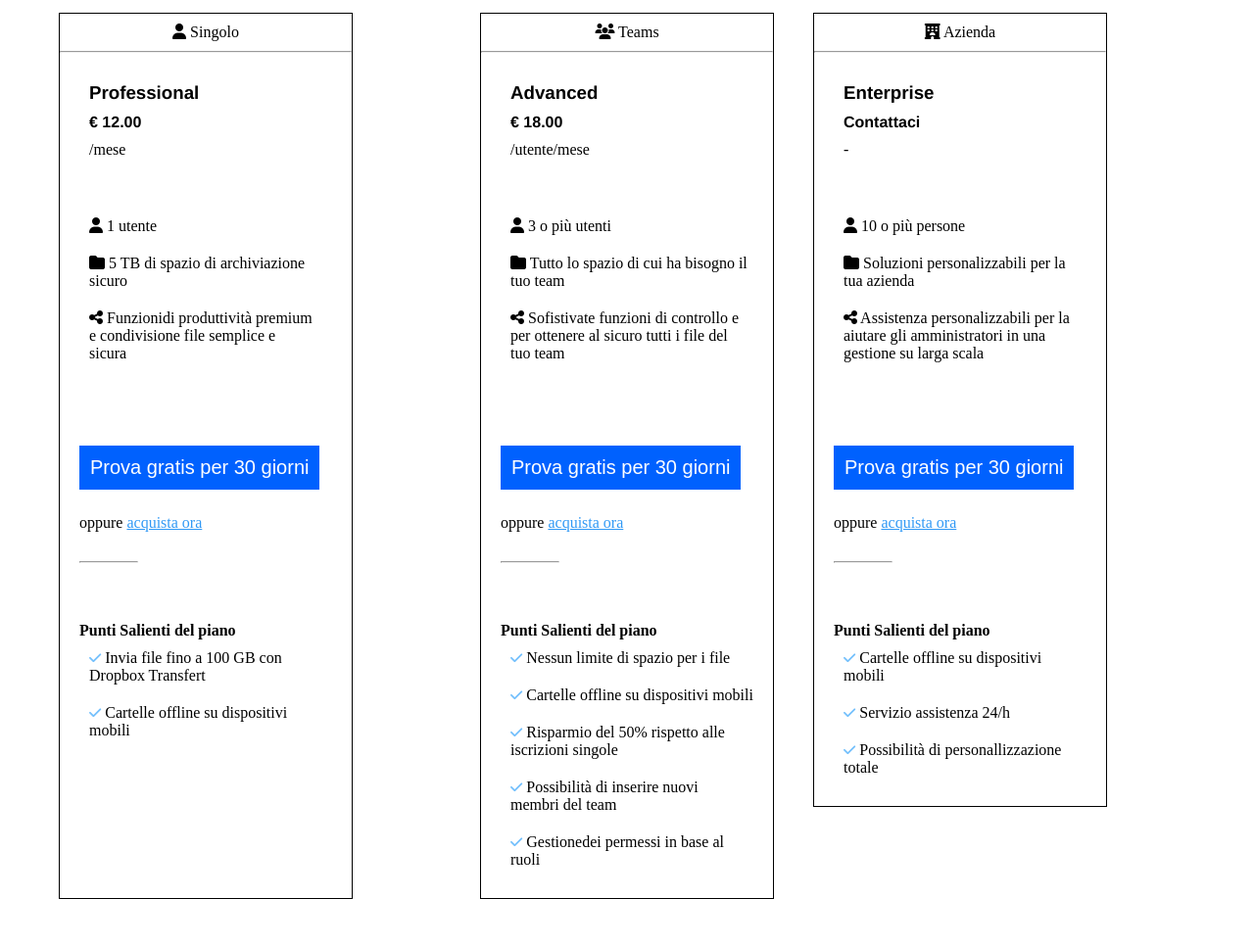
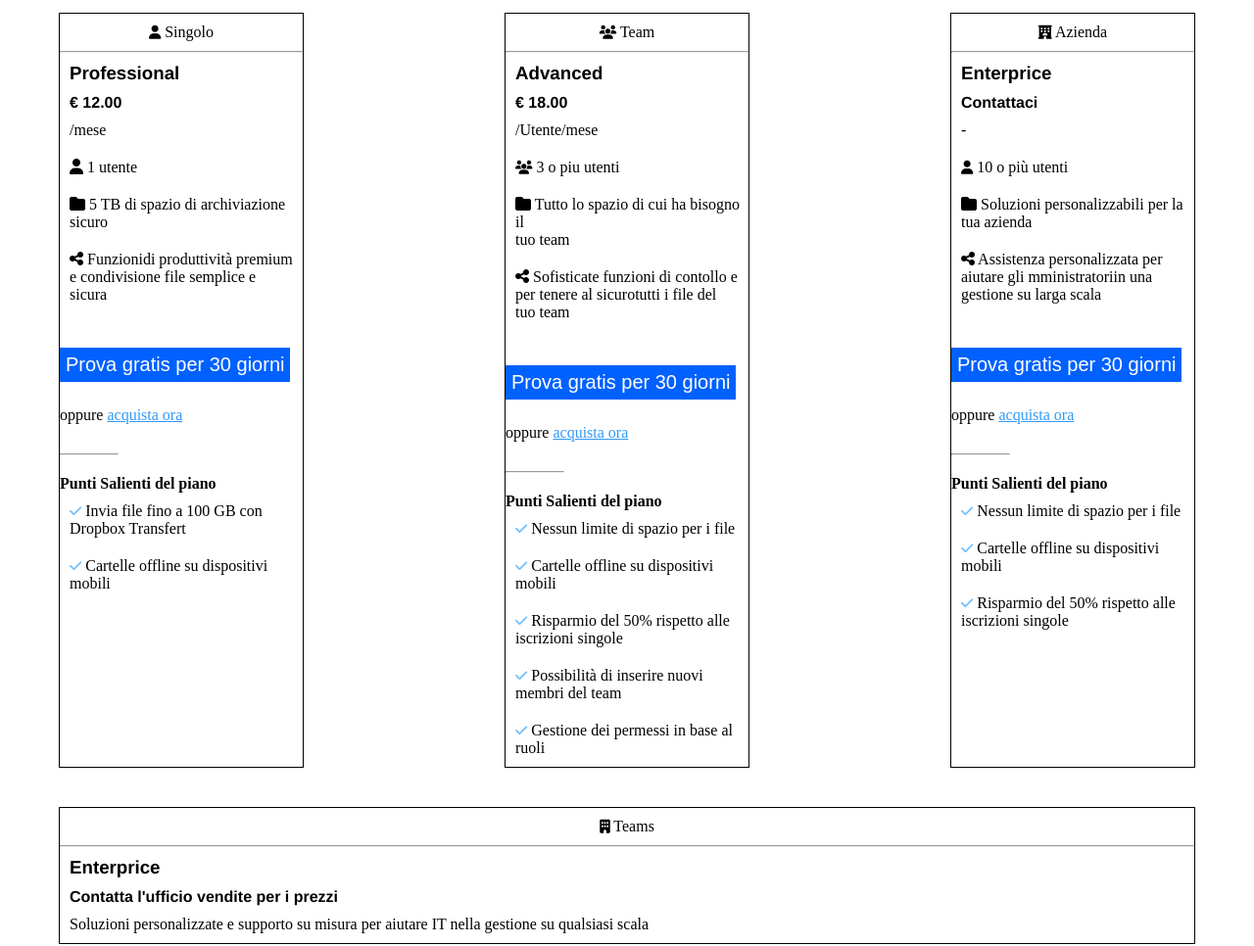
Before and after one commit to GennaroBuonomo/htmlcss-dropbox, a plain HTML site: page index.html in a window 1280 px wide. Shown: the part 920-1886 px from the top of the page at 98% size. Before the commit the page ends 1858 px from the top, so only its background shows below. Drawn offline with Linux system fonts and the light colour scheme.

Commit message:
[add] fine colonne

```diff
--- a/css/style.css
+++ b/css/style.css
@@ -148,8 +148,13 @@ h1 {
   margin-left: 20px;
 }
 
-.col-30 {
-  width: 300px;
+.col-25 {
+  width: 250px;
+  margin: 20px;
+}
+
+.col-45 {
+  width: 100%;
   margin: 20px;
 }
 
@@ -202,7 +207,6 @@ ul li {
 
 .text-center {
   text-align: center;
-  max-width: 10px 10px;
 }
 
 .font-family {
@@ -217,8 +221,14 @@ ul li {
   margin-top: 35px;
   margin-bottom: 25px;
   border: 1px solid #0061fe;
+  padding: 5px;
 }
 
 a {
   color: #3199f5;
 }
+
+.container-small-2 {
+  max-width: 1200px;
+  margin: 0 auto;
+}
--- a/index.html
+++ b/index.html
@@ -57,15 +57,12 @@
     </div>
     <div class="container-small">
       <div class="row justify-content-center">
-        <div class="col-30 border-black">
-          <p class="text-center p-10"><i class="fa-solid fa-user"></i> Singolo</p>
+        <div class="col-25 border-black">
+          <p class="text-center p-10"><i class="fa-solid fa-user fa-sm"></i> Singolo</p>
           <hr>
-          <div class="p-20">
           <h3 class="font-family p-10">Professional</h3>
           <strong class="font-family p-10">€ 12.00</strong>
           <p class="p-10">/mese</p>
-          </div>
-          <div class="p-20">
           <ul>
             <li><i class="fa-solid fa-user"></i> 1 utente</li>
             <li><i class="fa-solid fa-folder"></i> 5 TB di spazio di archiviazione <br> sicuro</li>
@@ -73,13 +70,9 @@
               semplice e <br>sicura
             </li>
           </ul>
-          </div>
-          <div class="p-20">
           <button class="bnt-3">Prova gratis per 30 giorni</button>
           <p class="mb-20">oppure <a href="#">acquista ora</a></p>
           <hr class="col-hr">
-          </div>
-          <div class="p-20 ">
           <p><strong>Punti Salienti del piano</strong></p>
           <ul>
             <li><i class="fa-solid fa-check fa-sm" style="color: #74C0FC;"></i> Invia file fino a 100 GB con
@@ -90,89 +83,80 @@
             </li>
           </ul>
         </div>
-        </div>
-        <div class="container-small">
-          <div class="row justify-content-center">
-            <div class="col-30 border-black">
-              <p class="text-center p-10"><i class="fa-solid fa-users"></i> Teams</p>
+        <div class="col-25 border-black">
+          <p class="text-center p-10"><i class="fa-solid fa-users fa-sm"></i> Team</p>
           <hr>
-              <div class="p-20">
           <h3 class="font-family p-10">Advanced</h3>
           <strong class="font-family p-10">€ 18.00</strong>
-                <p class="p-10">/utente/mese</p>
-              </div>
-              <div class="p-20">
+          <p class="p-10">/Utente/mese</p>
           <ul>
-                  <li><i class="fa-solid fa-user"></i> 3 o più utenti</li>
-                  <li><i class="fa-solid fa-folder"></i> Tutto lo spazio di cui ha bisogno il<br>tuo team</li>
-                  <li><i class="fa-solid fa-share-nodes"></i> Sofistivate funzioni di controllo e <br>per ottenere al
-                    sicuro tutti i file del <br>tuo team
+            <li><i class="fa-solid fa-users fa-sm"></i> 3 o piu utenti</li>
+            <li><i class="fa-solid fa-folder"></i> Tutto lo spazio di cui ha bisogno il <br> tuo team</li>
+            <li><i class="fa-solid fa-share-nodes"></i> Sofisticate funzioni di contollo e <br> per tenere al
+              sicurotutti i file del <br> tuo team
             </li>
           </ul>
-              </div>
-              <div class="p-20">
           <button class="bnt-3">Prova gratis per 30 giorni</button>
           <p class="mb-20">oppure <a href="#">acquista ora</a></p>
           <hr class="col-hr">
-              </div>
-              <div class="p-20 ">
           <p><strong>Punti Salienti del piano</strong></p>
           <ul>
-                  <li><i class="fa-solid fa-check fa-sm" style="color: #74C0FC;"></i> Nessun limite di spazio per i file
-                  </li>
+            <li><i class="fa-solid fa-check fa-sm" style="color: #74C0FC;"></i> Nessun limite di spazio per i file</li>
             <li><i class="fa-solid fa-check fa-sm" style="color: #74C0FC;"></i> Cartelle offline su dispositivi
-                    mobili
+              <br>mobili
             </li>
             <li><i class="fa-solid fa-check fa-sm" style="color: #74C0FC;"></i> Risparmio del 50% rispetto alle
-                    <br> iscrizioni singole
+              <br>iscrizioni singole
             </li>
-                  <li><i class="fa-solid fa-check fa-sm" style="color: #74C0FC;"></i> Possibilità di inserire
-                    nuovi<br>membri del team
+            <li><i class="fa-solid fa-check fa-sm" style="color: #74C0FC;"></i> Possibilità di inserire nuovi <br>membri
+              del team
             </li>
-                  <li><i class="fa-solid fa-check fa-sm" style="color: #74C0FC;"></i> Gestionedei permessi in base al
+            <li><i class="fa-solid fa-check fa-sm" style="color: #74C0FC;"></i> Gestione dei permessi in base al
               <br>ruoli
             </li>
           </ul>
         </div>
-            </div>
-            <div class="container-small">
-              <div class="row justify-content-center">
-                <div class="col-30 border-black">
-                  <p class="text-center p-10"><i class="fa-solid fa-hotel"></i> Azienda</p>
+        <div class="col-25 border-black">
+          <p class="text-center p-10"><i class="fa-solid fa-hotel fa-sm"></i> Azienda</p>
           <hr>
-                  <div class="p-20">
-                    <h3 class="font-family p-10">Enterprise</h3>
+          <h3 class="font-family p-10">Enterprice</h3>
           <strong class="font-family p-10">Contattaci</strong>
           <p class="p-10">-</p>
-                  </div>
-                  <div class="p-20">
           <ul>
-                      <li><i class="fa-solid fa-user"></i> 10 o più persone</li>
-                      <li><i class="fa-solid fa-folder"></i> Soluzioni personalizzabili per la<br> tua azienda</li>
-                      <li><i class="fa-solid fa-share-nodes"></i> Assistenza personalizzabili per la <br>aiutare gli
-                        amministratori in una<br> gestione su larga scala
+            <li><i class="fa-solid fa-user fa-sm"></i> 10 o più utenti</li>
+            <li><i class="fa-solid fa-folder"></i> Soluzioni personalizzabili per la <br>tua azienda</li>
+            <li><i class="fa-solid fa-share-nodes"></i> Assistenza personalizzata per <br>aiutare gli mministratoriin
+              una <br>gestione su larga scala
+            </li>
+          </ul>
+          <button class="bnt-3">Prova gratis per 30 giorni</button>
+          <p class="mb-20">oppure <a href="#">acquista ora</a></p>
+          <hr class="col-hr">
+          <p><strong>Punti Salienti del piano</strong></p>
+          <ul>
+            <li><i class="fa-solid fa-check fa-sm" style="color: #74C0FC;"></i> Nessun limite di spazio per i file</li>
+            <li><i class="fa-solid fa-check fa-sm" style="color: #74C0FC;"></i> Cartelle offline su dispositivi
+              <br>mobili
+            </li>
+            <li><i class="fa-solid fa-check fa-sm" style="color: #74C0FC;"></i> Risparmio del 50% rispetto alle
+              <br>iscrizioni singole
             </li>
           </ul>
         </div>
-                  <div class="p-20">
-                    <button class="bnt-3">Prova gratis per 30 giorni</button>
-                    <p class="mb-20">oppure <a href="#">acquista ora</a></p>
-                    <hr class="col-hr">
-                  </div>
-                  <div class="p-20 ">
-                    <p><strong>Punti Salienti del piano</strong></p>
-                    <ul>
-                      <li><i class="fa-solid fa-check fa-sm" style="color: #74C0FC;"></i> Cartelle offline su
-                        dispositivi <br>mobili
-                      </li>
-                      <li><i class="fa-solid fa-check fa-sm" style="color: #74C0FC;"></i> Servizio assistenza 24/h
-                      </li>
-                      <li><i class="fa-solid fa-check fa-sm" style="color: #74C0FC;"></i> Possibilità di
-                        personallizzazione <br>totale
-                      </li>
-                    </ul>
+        <div class="col-45 border-black">
+          <p class="text-center p-10"><i class="fa-solid fa-building fa-sm"></i> Teams</p>
+          <hr>
+          <h3 class="font-family p-10">Enterprice</h3>
+          <strong class="font-family p-10">Contatta l'ufficio vendite per i prezzi</strong>
+          <p class="p-10">Soluzioni personalizzate e supporto su misura per aiutare IT nella gestione su qualsiasi scala
+          </p>
         </div>
       </div>
+    </div>
+
+
+
+
 
   </main>
 
```
Lines whose indentation alone changed are shown as unchanged.
